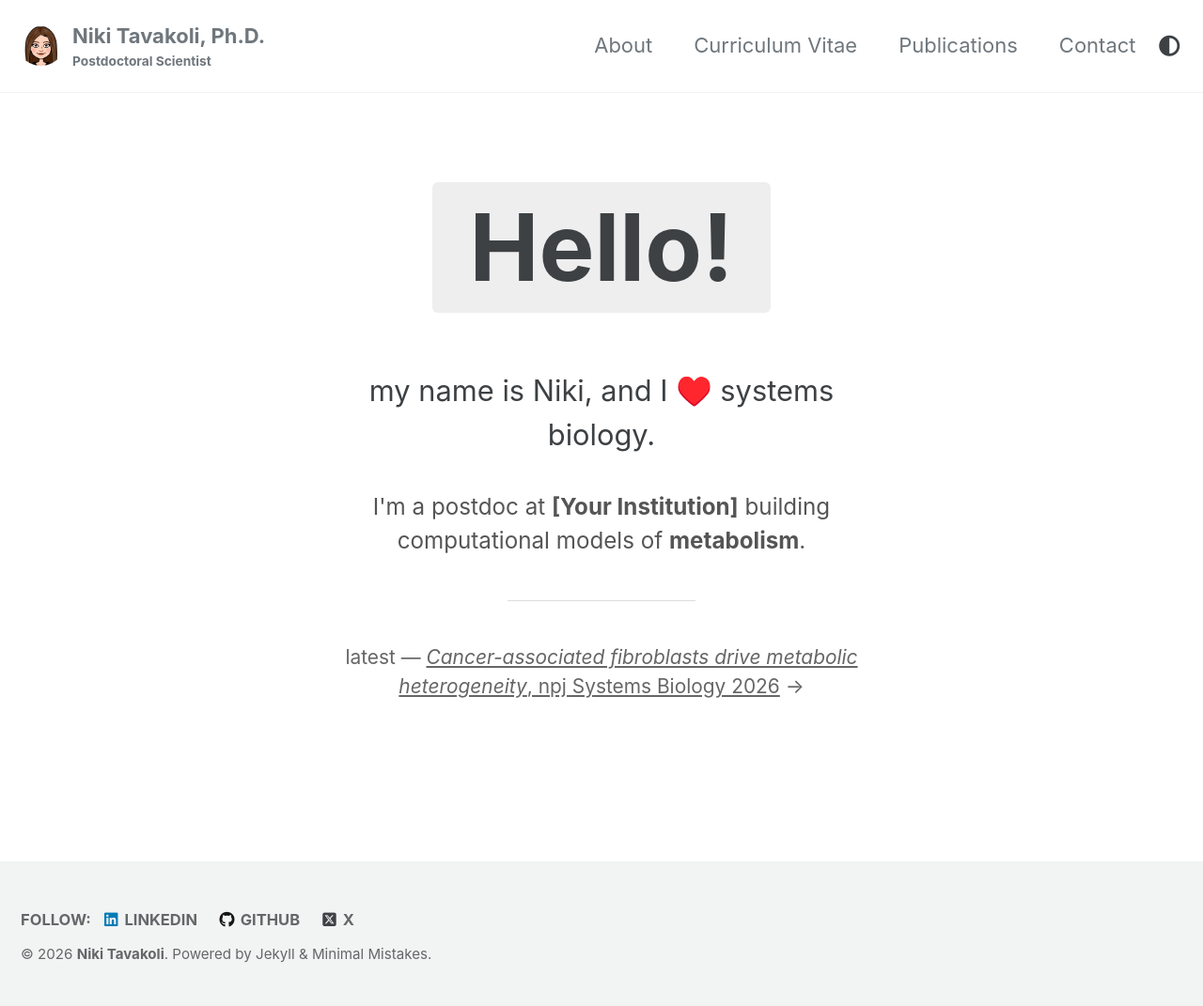
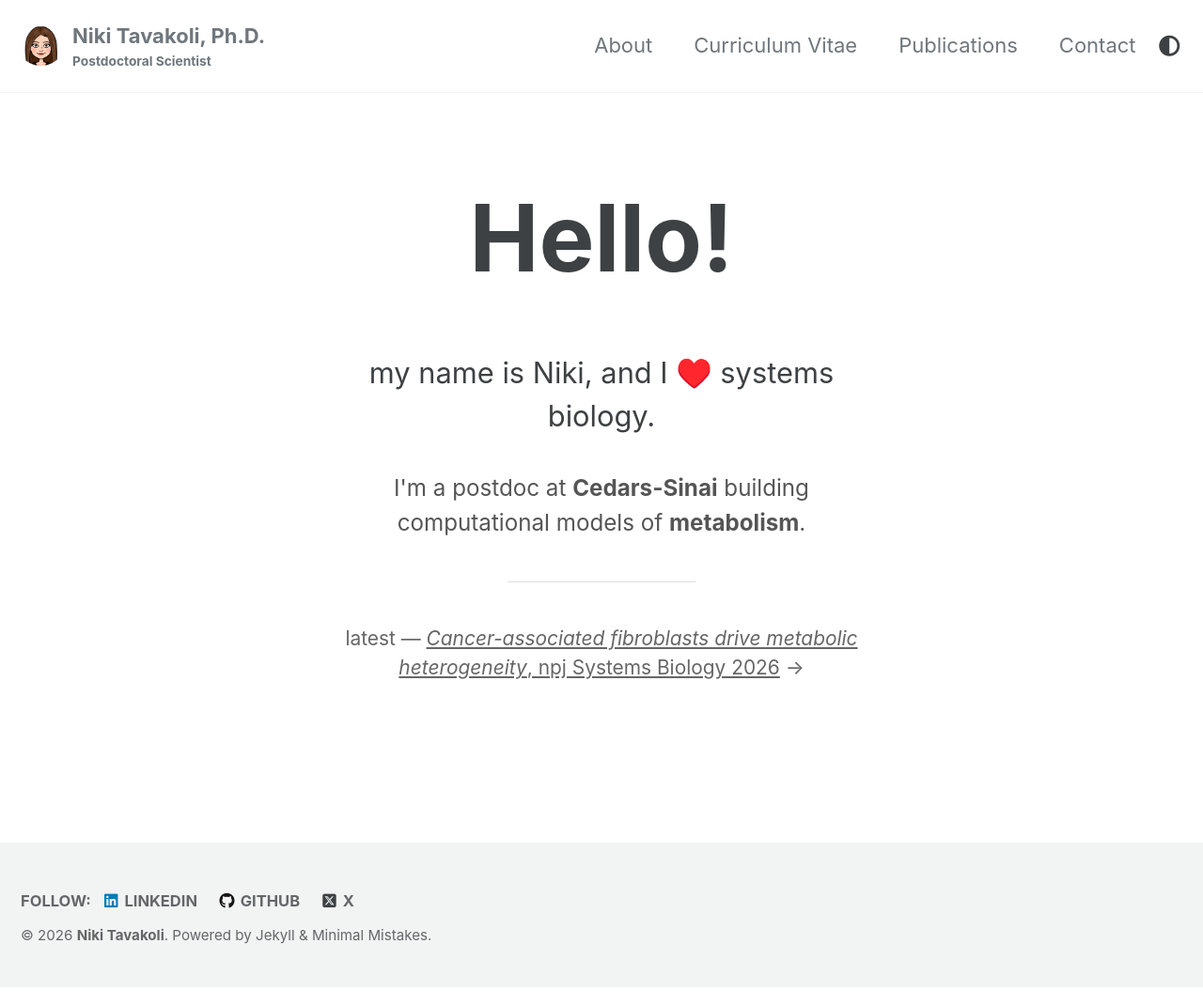
Before and after one commit to nikitavakoli/nikitavakoli.github.io, a Jekyll site: the page built from index.html, in a window 1280 px wide. Shown: the whole page at 94% size. Built offline with Jekyll 4.4.1, drawn with Linux system fonts in a browser that asks for light colours; cached includes are drawn as plain includes; the list of posts is cut into pages by our own code.

Commit message:
Update index.html

```diff
--- a/index.html
+++ b/index.html
@@ -5,12 +5,12 @@ author_profile: false
 
 <div style="max-width: 640px; margin: 0 auto; text-align: center; padding: 2em 1em;">
 
-  <h1 style="font-size: 4.5em; margin: 0.3em 0; display: inline-block; background-color: #eee; padding: 0.1em 0.4em; border-radius: 6px; font-weight: 700;">Hello!</h1>
+  <h1 style="font-size: 4.5em; margin: 0.3em 0; display: inline-block; font-weight: 700;">Hello!</h1>
 
   <p style="font-size: 1.4em; margin: 1em 0 0.3em;">my name is Niki, and I ♥️ systems biology.</p>
 
   <p style="font-size: 1.1em; color: #555; margin: 1.5em 0; line-height: 1.5;">
-    I'm a postdoc at <b>[Your Institution]</b> building computational models of <b>metabolism</b>.
+    I'm a postdoc at <b>Cedars-Sinai</b> building computational models of <b>metabolism</b>.
   </p>
 
   <hr style="max-width: 200px; margin: 2em auto; border: none; border-top: 1px solid #ddd;">
```
